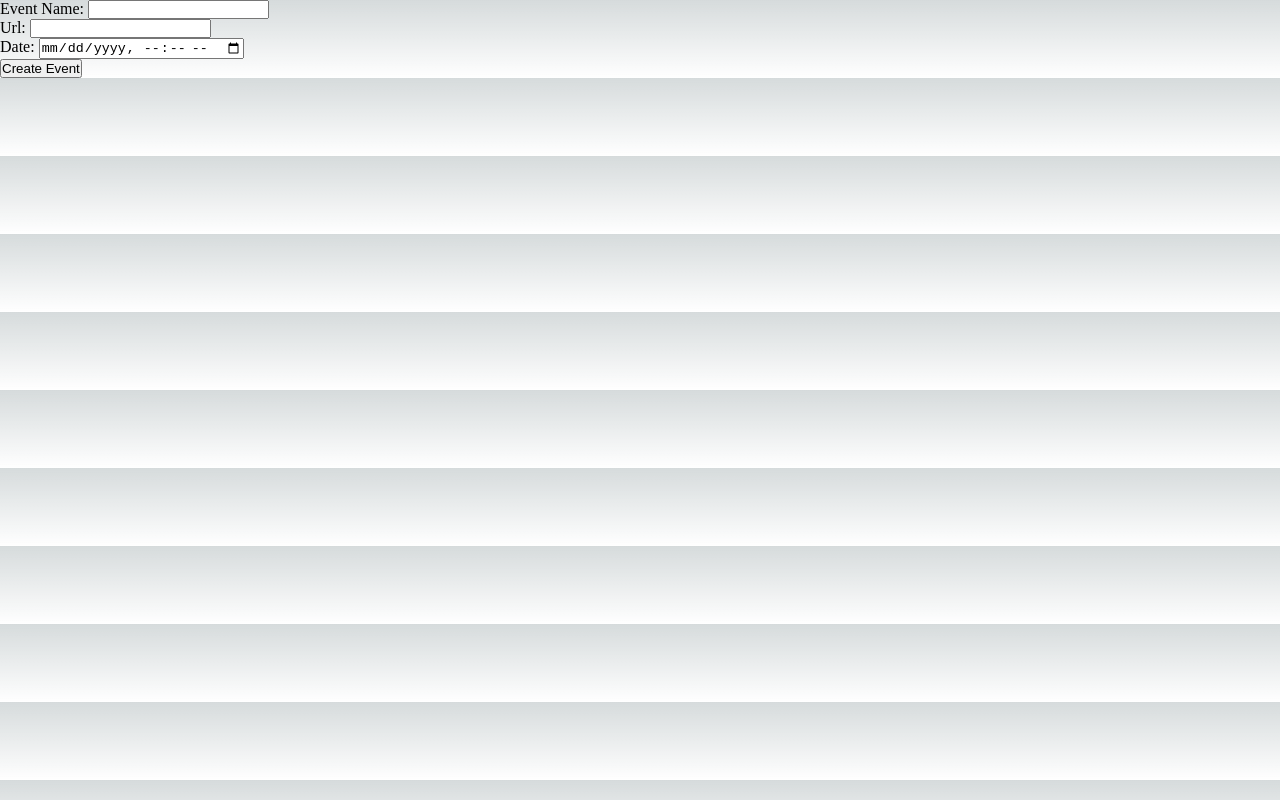
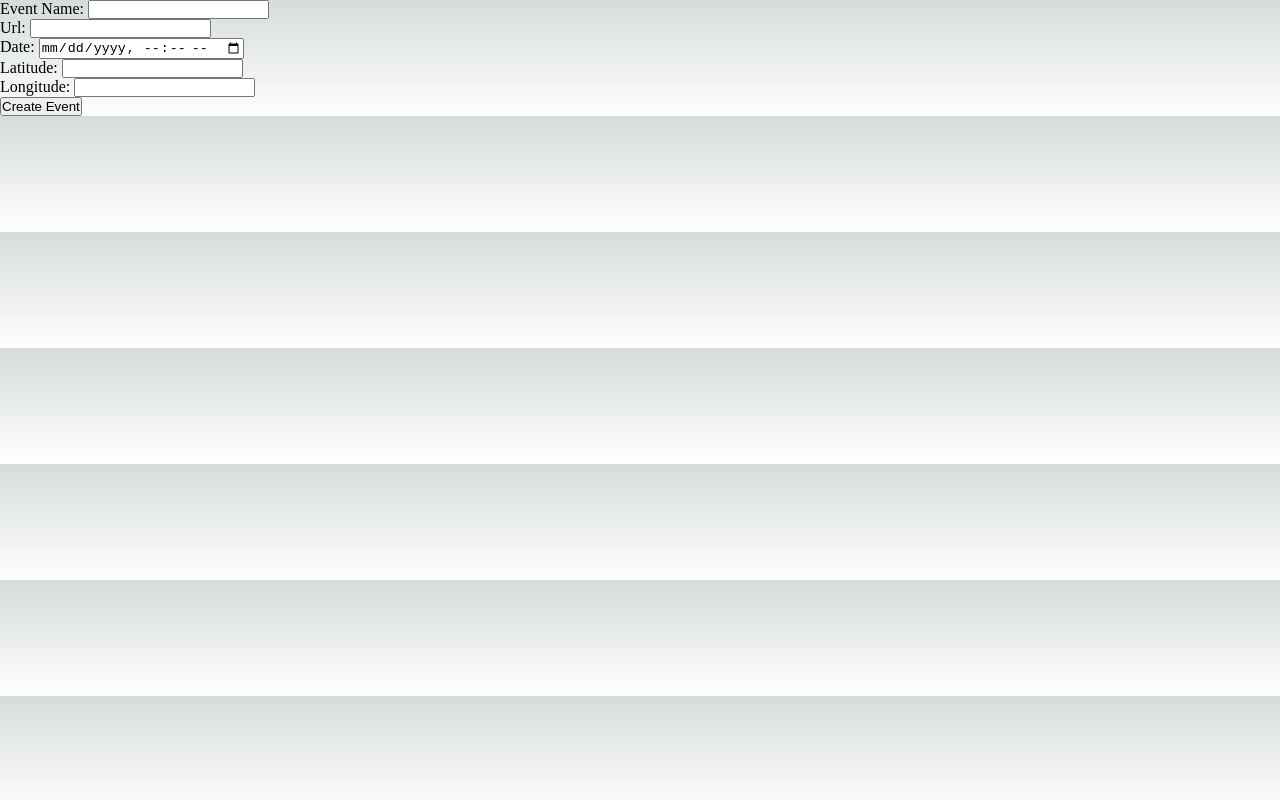
Before and after one commit to freeCodeCamp/event-calendar, a Next.js app: page /add-event in a window 1280 px wide. Built offline with nearby package versions, Linux system fonts and the light colour scheme; what @sinclair/typebox would draw is missing.

Commit message:
feat: add lat +long to events

```diff
--- a/src/pages/add-event.tsx
+++ b/src/pages/add-event.tsx
@@ -54,6 +54,28 @@ export default function AddEvent() {
         {errors.date && <span>Dates must be ISO8601 compliant</span>}
       </div>
       <div>
+        <label htmlFor="latitude">Latitude: </label>
+        <input
+          type="text"
+          required
+          {...register("latitude", { required: true, valueAsNumber: true })}
+        />
+        {errors.latitude && (
+          <span>Latitude must be between -90 and 90 inclusive</span>
+        )}
+      </div>
+      <div>
+        <label htmlFor="longitude">Longitude: </label>
+        <input
+          type="text"
+          required
+          {...register("longitude", { required: true, valueAsNumber: true })}
+        />
+        {errors.longitude && (
+          <span>Longitude must be between -180 and 180 inclusive</span>
+        )}
+      </div>
+      <div>
         <input type="submit" value="Create Event" />
       </div>
     </form>
--- a/src/pages/api/event.ts
+++ b/src/pages/api/event.ts
@@ -48,6 +48,8 @@ const createEvent = async (req: NextApiRequest, res: NextApiResponse) => {
         date: eventDate,
         link: req.body.link,
         name: req.body.name,
+        latitude: req.body.latitude,
+        longitude: req.body.longitude,
         creator: {
           connect: {
             email: user.email,
--- a/src/validation/schema.ts
+++ b/src/validation/schema.ts
@@ -21,6 +21,8 @@ export const schema = Type.Object({
   name: Type.String({ minLength: 1, maxLength: 100 }),
   link: Type.String({ format: "uri" }),
   date: Type.String({ format: "date-time" }),
+  latitude: Type.Number({ minimum: -90, maximum: 90 }),
+  longitude: Type.Number({ minimum: -180, maximum: 180 }),
 });
 
 export type EventData = Static<typeof schema>;
```
